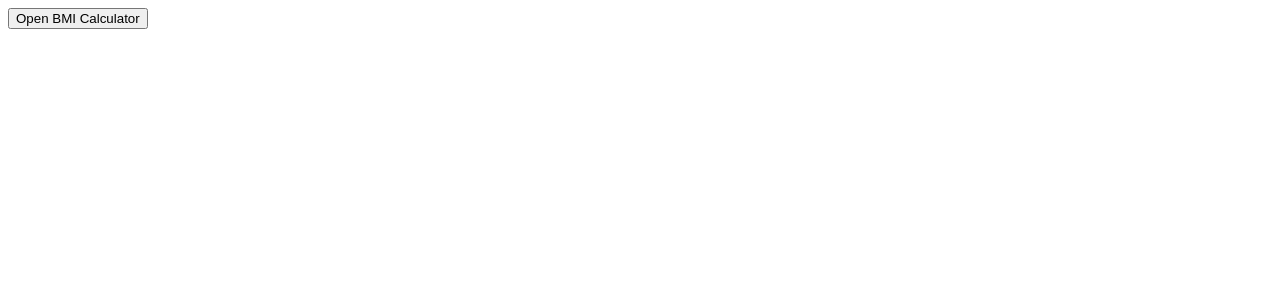
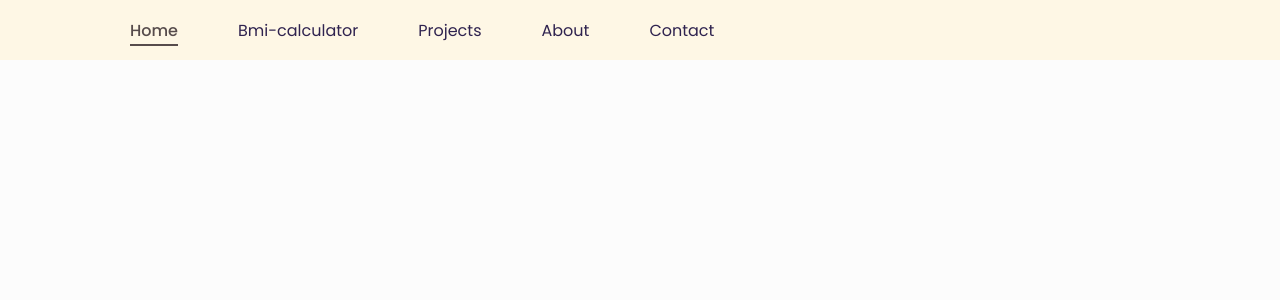
Before and after one commit to G8ur/calculator, a React (Create React App) app: page / in a window 1280 px wide. Shown: the top 300 px of the page. Built offline with nearby package versions, Linux system fonts and the light colour scheme.

Commit message:
navbar done

```diff
--- a/src/App.css
+++ b/src/App.css
@@ -1,4 +1,6 @@
 /* App.cs */
+
+
 .container {
 	max-width: 400px;
 	margin: 0 auto;
--- a/src/App.js
+++ b/src/App.js
@@ -1,20 +1,16 @@
 
-import './App.css';
-import BmiCalculator from './components/bmiCalculator';
-import React, { useState } from 'react';
+import "./App.css";
+import BmiCalculator from "./components/bmiCalculator";
+import React, { useState } from "react";
+import { Routes, Route, Link } from "react-router-dom";
+import Navbar from "./components/Navbar";
 
 function App() {
-  const [showBmiCalculator, setShowBmiCalculator] = useState(false);
+  return (
+    <>
+    <Navbar/>
 
-  const handleButtonClick = () => {
-    setShowBmiCalculator(true);
-  };
-
-  return (
-    <div>
-      <button onClick={handleButtonClick}>Open BMI Calculator</button>
-      {showBmiCalculator && <BmiCalculator />}
-    </div>
+    </>
   );
 }
 
--- /dev/null
+++ b/src/components/Navbar.js
@@ -0,0 +1,59 @@
+import { BrowserRouter, NavLink, Route,  Routes} from 'react-router-dom';
+import  React from 'react';
+import '../css/nav.css';
+import BmiCalculator from './bmiCalculator';
+
+const Navbar = () => {
+  const [showNavbar, setShowNavbar] = React.useState(false);
+
+  const handleShowNavbar = () => {
+    setShowNavbar(!showNavbar);
+  };
+
+  return (
+    <nav className="navbar">
+      <div className="containerr">
+        {/* <div className="menu-icon" onClick={handleShowNavbar}>
+          <Hamburger />
+        </div> */}
+        <div className={`nav-elements  ${showNavbar && "active"}`}>
+          <ul>
+            <li>
+              <NavLink to="/">Home</NavLink>
+            </li>
+            <li>
+              <NavLink to="/bmi-calculator">Bmi-calculator</NavLink>
+            </li>
+            <li>
+              <NavLink to="/projects">Projects</NavLink>
+            </li>
+            <li>
+              <NavLink to="/about">About</NavLink>
+            </li>
+            <li>
+              <NavLink to="/contact">Contact</NavLink>
+            </li>
+          </ul>
+        </div>
+      </div>
+      <Routes>
+      {/* <Route exact path="/" element={Home} /> */}
+       <Route path="/bmi-calculator" element={<BmiCalculator/>} />
+       {/* <Route path="/projects" component={Projects} />
+       <Route path="/about" component={About} />
+       <Route path="/contact" component={Contact} /> */}
+     </Routes>
+    </nav>
+
+
+  );
+};
+
+
+
+
+
+
+
+
+export default Navbar;
--- a/src/components/bmiCalculator.js
+++ b/src/components/bmiCalculator.js
@@ -1,6 +1,7 @@
 //App.js
 import React, { useState } from 'react';
 import '../App.css'
+
 
 function BmiCalculator() {
 	const [heightValue, setHeightValue] = useState('');
--- /dev/null
+++ b/src/css/nav.css
@@ -0,0 +1,105 @@
+@import url("https://fonts.googleapis.com/css2?family=Poppins:wght@400;500;600;700&display=swap");
+
+body {
+  margin: 0;
+  padding: 0;
+  font-family: "Poppins", sans-serif;
+  background-color: #fcfcfc;
+}
+
+.containerr {
+  max-width: 1100px;
+  margin: 0 auto;
+  padding: 0 15px;
+  display: flex;
+  justify-content: space-between;
+  align-items: center;
+  height: 100%;
+}
+
+.navbar {
+  height: 60px;
+  background-color: #fef7e5;
+  position: relative;
+}
+
+.logo {
+}
+
+.menu-icon {
+  display: none;
+}
+
+.nav-elements {
+}
+
+.nav-elements ul {
+  display: flex;
+  justify-content: space-between;
+  list-style-type: none;
+}
+
+.nav-elements ul li:not(:last-child) {
+  margin-right: 60px;
+}
+
+.nav-elements ul a {
+  font-size: 16px;
+  font-weight: 400;
+  color: #2f234f;
+  text-decoration: none;
+}
+
+.nav-elements ul a.active {
+  color: #574c4c;
+  font-weight: 500;
+  position: relative;
+}
+
+.nav-elements ul a.active::after {
+  content: "";
+  position: absolute;
+  bottom: -4px;
+  left: 0;
+  width: 100%;
+  height: 2px;
+  background-color: #574c4c;
+}
+
+@media (max-width: 768px) {
+  .nav-elements ul li:not(:last-child) {
+    margin-right: 30px;
+  }
+}
+
+@media (max-width: 600px) {
+  .menu-icon {
+    display: block;
+    cursor: pointer;
+  }
+
+  .nav-elements {
+    position: absolute;
+    right: 0;
+    top: 60px;
+    background-color: #fef7e5;
+    width: 0px;
+    height: calc(100vh - 60px);
+    transition: all 0.3s ease-in;
+    overflow: hidden;
+  }
+
+  .nav-elements.active {
+    width: 270px;
+  }
+
+  .nav-elements ul {
+    display: flex;
+    flex-direction: column;
+  }
+
+  .nav-elements ul li {
+    margin-right: unset;
+    margin-top: 22px;
+  }
+}
--- a/src/index.js
+++ b/src/index.js
@@ -2,12 +2,15 @@ import React from 'react';
 import ReactDOM from 'react-dom/client';
 import App from './App';
 import reportWebVitals from './reportWebVitals';
+import { BrowserRouter } from "react-router-dom";
 
 const root = ReactDOM.createRoot(document.getElementById('root'));
 root.render(
-  <React.StrictMode>
-    <App />
-  </React.StrictMode>
+<BrowserRouter>
+<App />
+</BrowserRouter>
+
+
 );
 
 // If you want to start measuring performance in your app, pass a function
```
Also changed, not shown: package.json (+7 -0 lines), 1 other file (tests, documents, lock files or other folders).
